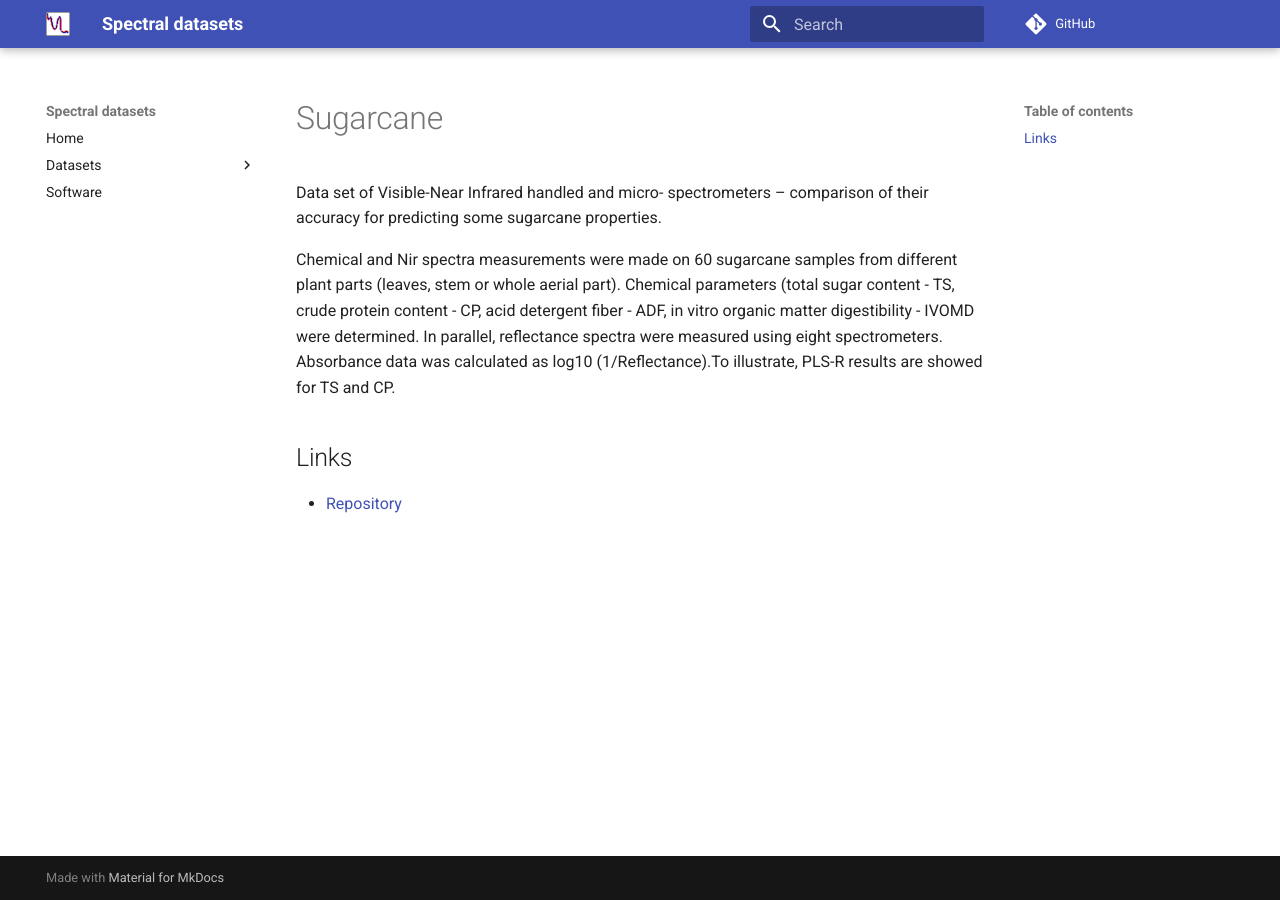
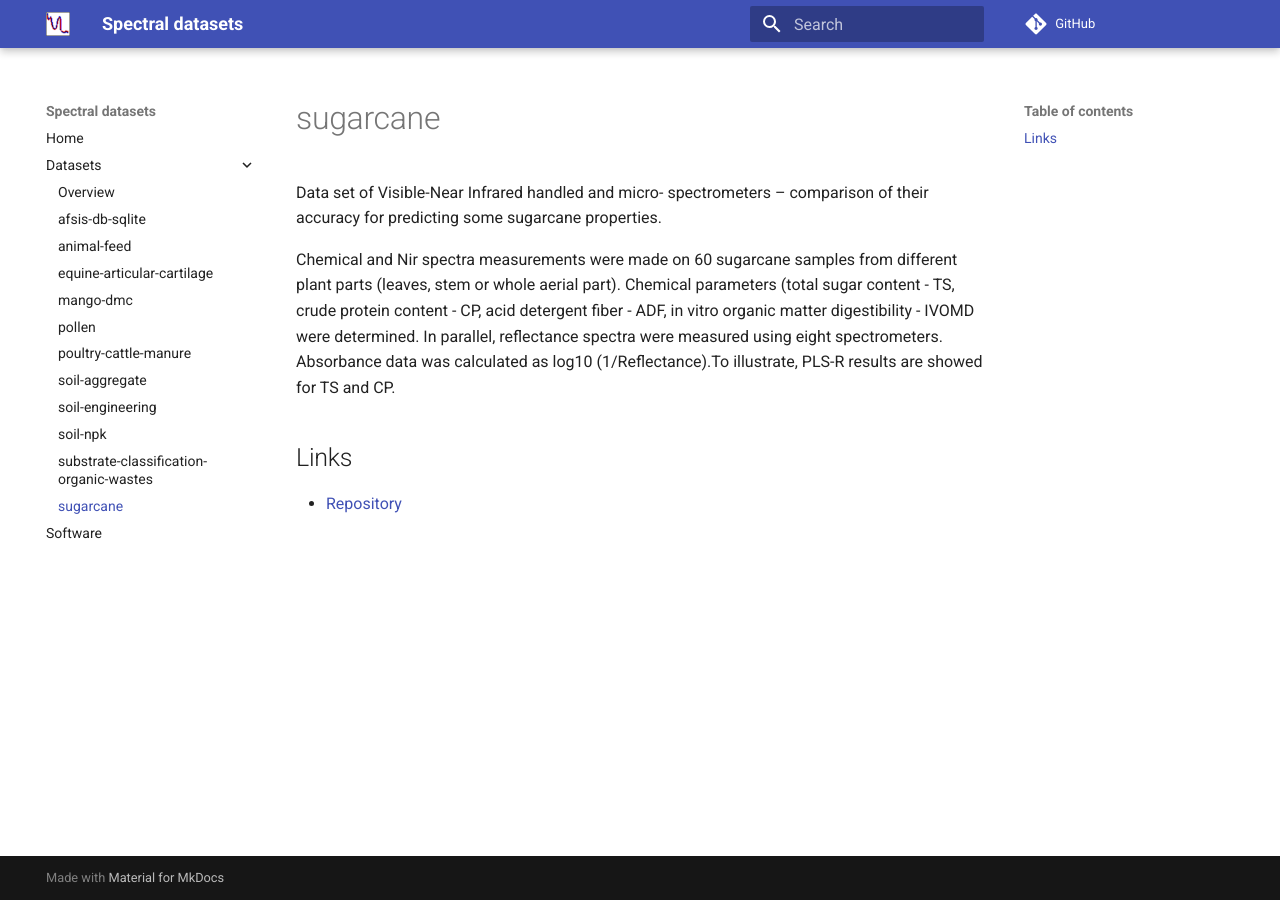
Before and after one commit to spectral-datasets/spectral-datasets.github.io, an MkDocs documentation site: the page built from docs/datasets/sugarcane.md, in a window 1280 px wide. Built offline with MkDocs 1.6.1 and Material for MkDocs 9.7.7, drawn with Linux system fonts in a browser that asks for light colours; comment, search, counter and statistics services are not loaded; some of the changed lines change nothing that is shown.

Commit message:
fixed path

```diff
--- a/mkdocs.yml
+++ b/mkdocs.yml
@@ -30,5 +30,5 @@ nav:
       - 'soil-engineering': datasets/soil-engineering.md
       - 'soil-npk': datasets/soil-npk.md
       - 'substrate-classification-organic-wastes': datasets/substrate-classification-organic-wastes.md
-      - 'sugarcane': sugarcane.md
+      - 'sugarcane': datasets/sugarcane.md
   - 'Software': software.md
```
